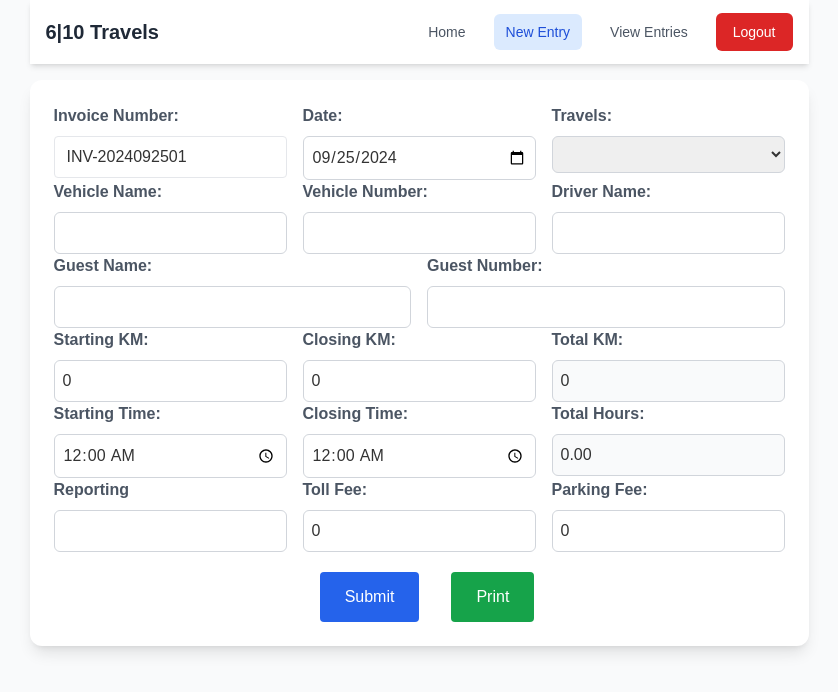
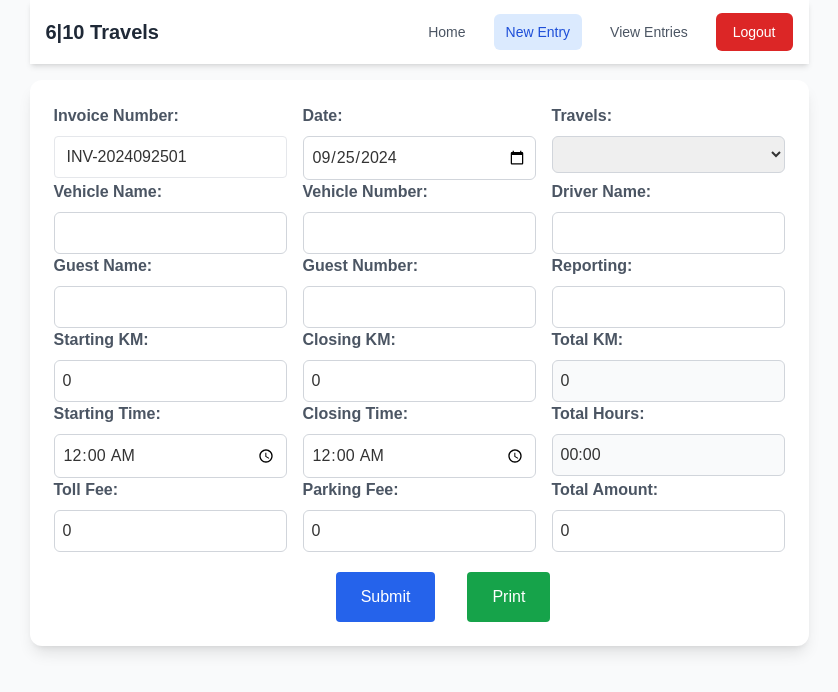
Before and after one commit to abhijithdasan/software, a React (Vite) app in the folder travels_software/: page /travel-entry in a window 1280 px wide. Shown: the top 692 px of the page, without its empty margins (221-1059 px from the left). Built offline with nearby package versions, Linux system fonts and the light colour scheme; sample sign-in values are in the browser's storage.

Commit message:
creation commit

```diff
--- a/travels_software/src/components/TravelEntryForm.jsx
+++ b/travels_software/src/components/TravelEntryForm.jsx
@@ -1,6 +1,5 @@
 import React, { useState, useMemo, useEffect } from 'react';
 import { Alert } from './Alert';
-import { X } from 'lucide-react';
 import "./LoginForm.css";
 import { addTravelEntry } from '../utils/api.js';
 
@@ -22,6 +21,8 @@ const generateInvoiceNumber = (count) => {
   return `INV-${year}${month}${day}0${count + 1}`;
 };
 
+
+
 const TravelEntryForm = () => {
   const [formData, setFormData] = useState({
     guestName: '',
@@ -40,6 +41,7 @@ const TravelEntryForm = () => {
     agency: '',
     totalKm: '0',
     totalHours: '0.00',
+    amount: '0',
     invoiceNumber: generateInvoiceNumber(0),
   });
 
@@ -52,14 +54,21 @@ const TravelEntryForm = () => {
         ? Math.max(0, Number(formData.closingKm) - Number(formData.startingKm))
         : '';
 
-    const startTime = formData.startingTime ? new Date(`1970-01-01T${formData.startingTime}`) : null;
-    const closeTime = formData.closingTime ? new Date(`1970-01-01T${formData.closingTime}`) : null;
+    //const startTime = formData.startingTime ? new Date(`1970-01-01T${formData.startingTime}`) : null;
+    //const closeTime = formData.closingTime ? new Date(`1970-01-01T${formData.closingTime}`) : null;
 
-    let totalHours = '';
-    if (startTime && closeTime) {
+    let totalHours = "00:00";
+    if (formData.startingTime && formData.closingTime) {
+      const startTime = new Date(`1970-01-01T${formData.startingTime}`);
+      const closeTime = new Date(`1970-01-01T${formData.closingTime}`);
       const diffInMs = closeTime - startTime;
-      const totalMinutes = Math.floor(diffInMs / (1000 * 60));
-      totalHours = (totalMinutes / 60).toFixed(2);
+
+      const totalMinutes = Math.floor(diffInMs / (1000 * 60)); // Total difference in minutes
+      const hours = Math.floor(totalMinutes / 60); // Extract hours
+      const minutes = totalMinutes % 60; // Extract remaining minutes
+
+      // Format to "HH:MM" by padding with zeros if needed
+      totalHours = `${String(hours).padStart(2, "0")}:${String(minutes).padStart(2, "0")}`;
     }
 
     return { totalKm, totalHours };
@@ -81,6 +90,13 @@ const TravelEntryForm = () => {
 
   const handleSubmit = async (e) => {
     e.preventDefault();
+
+    // Show confirmation dialog before submission
+    const confirmed = window.confirm("Are you sure you want to submit the form?");
+    if (!confirmed) {
+      return; // Stop the form submission if the user cancels
+    }
+
     console.log("Form submitted:", formData);
 
     // Validation: check for required fields
@@ -107,13 +123,11 @@ const TravelEntryForm = () => {
     };
 
     try {
-      // Call the API function to submit the form data
       const response = await addTravelEntry(entryData);
       console.log("Entry successfully added:", response);
 
       // Update invoice count
-      const newCount = invoiceCount + 1;
-      setInvoiceCount(newCount);
+      setInvoiceCount(prevCount => prevCount + 1);
 
       // Reset form
       setFormData({
@@ -133,7 +147,7 @@ const TravelEntryForm = () => {
         agency: '',
         totalKm: '',
         totalHours: '',
-        invoiceNumber: generateInvoiceNumber(newCount),
+        invoiceNumber: generateInvoiceNumber(invoiceCount + 1),
       });
 
       setShowAlert(false); // Hide any previous alerts
@@ -226,7 +240,7 @@ const TravelEntryForm = () => {
           </div>
         </div>
 
-        <div className="grid grid-cols-2 gap-4">
+        <div className="grid grid-cols-3 gap-4">
           <div className="flex flex-col space-y-2">
             <label className="font-bold text-gray-600">Guest Name:</label>
             <input
@@ -249,6 +263,17 @@ const TravelEntryForm = () => {
               className="p-2 border border-gray-300 rounded-md focus:outline-none focus:border-blue-500 focus:ring-2 focus:ring-blue-200 transition-all"
             />
           </div>
+          <div className="flex flex-col space-y-2">
+            <label className="font-bold text-gray-600">Reporting:</label>
+            <input
+              type="text"
+              name="reporting"
+              value={formData.reporting}
+              onChange={handleChange}
+              required
+              className="p-2 border border-gray-300 rounded-md focus:outline-none focus:border-blue-500 focus:ring-2 focus:ring-blue-200 transition-all"
+            />
+          </div>
         </div>
 
         <div className="grid grid-cols-3 gap-4">
@@ -257,7 +282,7 @@ const TravelEntryForm = () => {
             <input
               type="number"
               name="startingKm"
-              value={formData.startingKm}
+              value={formData.startingKm || ''}
               onChange={handleChange}
               className="p-2 border border-gray-300 rounded-md focus:outline-none focus:border-blue-500 focus:ring-2 focus:ring-blue-200 transition-all"
             />
@@ -267,7 +292,7 @@ const TravelEntryForm = () => {
             <input
               type="number"
               name="closingKm"
-              value={formData.closingKm}
+              value={formData.closingKm || ''}
               onChange={handleChange}
               className="p-2 border border-gray-300 rounded-md focus:outline-none focus:border-blue-500 focus:ring-2 focus:ring-blue-200 transition-all"
             />
@@ -319,17 +344,6 @@ const TravelEntryForm = () => {
 
         <div className="grid grid-cols-3 gap-4">
           <div className="flex flex-col space-y-2">
-            <label className="font-bold text-gray-600">Reporting</label>
-            <input
-              type="text"
-              name="reporting"
-              value={formData.reporting}
-              onChange={handleChange}
-              required
-              className="p-2 border border-gray-300 rounded-md focus:outline-none focus:border-blue-500 focus:ring-2 focus:ring-blue-200 transition-all"
-            />
-          </div>
-          <div className="flex flex-col space-y-2">
             <label className="font-bold text-gray-600">Toll Fee:</label>
             <input
               type="number"
@@ -349,9 +363,19 @@ const TravelEntryForm = () => {
               className="p-2 border border-gray-300 rounded-md focus:outline-none focus:border-blue-500 focus:ring-2 focus:ring-blue-200 transition-all"
             />
           </div>
+          <div className="flex flex-col space-y-2">
+            <label className="font-bold text-gray-600">Total Amount:</label>
+            <input
+              type="number"
+              name="amount"
+              value={formData.amount}
+              onChange={handleChange}
+              className="p-2 border border-gray-300 rounded-md focus:outline-none focus:border-blue-500 focus:ring-2 focus:ring-blue-200 transition-all"
+            />
+          </div>
         </div>
 
-          <div className="flex justify-center items-center gap-4 print:hidden">
+          <div className="ml-8 flex justify-center items-center gap-4 print:hidden">
             <button
               type="submit"
               className="mt-5 px-6 py-3 bg-blue-600 text-white rounded ml-2 sm:ml-4 hover:bg-blue-700 transition-colors duration-300"
--- a/travels_software/src/pages/TravelEntriesPage.jsx
+++ b/travels_software/src/pages/TravelEntriesPage.jsx
@@ -62,7 +62,7 @@ const TravelEntriesPage = () => {
         onChange={handleFilterChange}
         className="w-full max-w-lg p-2 mb-4 border rounded"
       />
-      <div className="overflow-auto w-full">
+      <div className="overflow-x-auto w-full">
         <table className="min-w-full bg-white shadow-md rounded-lg">
           <thead>
             <tr className="bg-gray-200">
@@ -83,6 +83,7 @@ const TravelEntriesPage = () => {
               <th className="px-4 py-2 border">Total KM</th>
               <th className="px-4 py-2 border">Parking Fee</th>
               <th className="px-4 py-2 border">Toll Fee</th>
+              <th className="px-4 py-2 border">Amount</th>
             </tr>
           </thead>
           <tbody>
@@ -105,6 +106,7 @@ const TravelEntriesPage = () => {
                 <td className="px-4 py-2 border">{entry.totalKm}KM</td>
                 <td className="px-4 py-2 border">{entry.parkingFee}</td>
                 <td className="px-4 py-2 border">{entry.tollFee}</td>
+                <td className="px-4 py-2 border">{entry.amount}</td>
               </tr>
             ))}
           </tbody>
```
Also changed, not shown: 2 other files (tests, documents, lock files or other folders).
